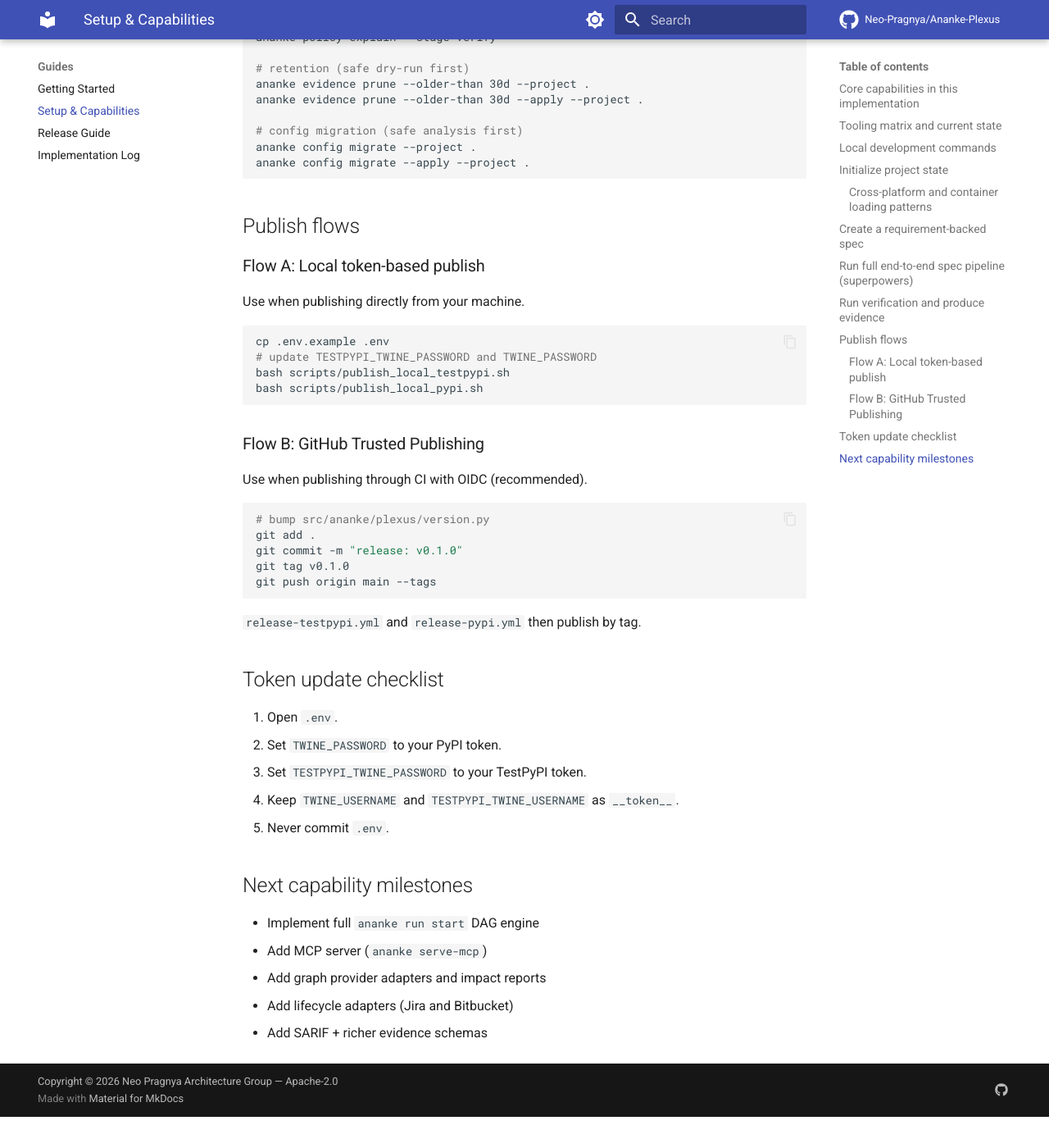
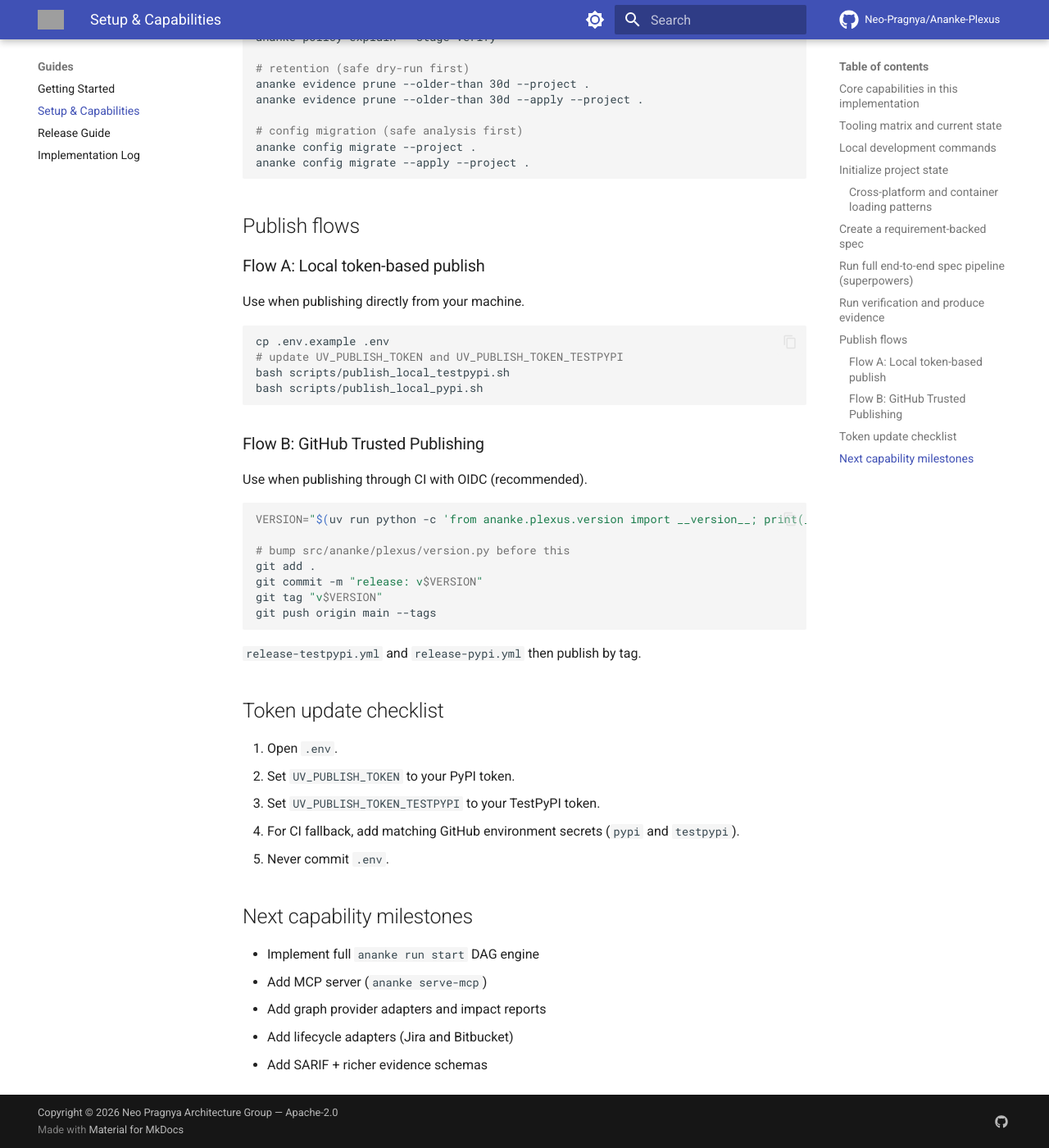
Before and after one commit to Neo-Pragnya/Ananke-Plexus, an MkDocs documentation site: the page built from docs/guides/setup-and-capabilities.md, in a window 1280 px wide and 1400 px high, scrolled down 5499 px. Shown: the whole window at 82% size. Built offline with MkDocs 1.6.1 and Material for MkDocs 9.7.7, drawn with Linux system fonts in a browser that asks for light colours; comment, search, counter and statistics services are not loaded; before the commit the page ends 6861 px from its top, so only the background shows below that; grey boxes are pictures that could not be loaded.

Commit message:
release: v0.2.6 add branding assets and dynamic release docs

````diff
--- a/docs/guides/setup-and-capabilities.md
+++ b/docs/guides/setup-and-capabilities.md
@@ -221,7 +221,7 @@
 
 ```bash
 cp .env.example .env
-# update TESTPYPI_TWINE_PASSWORD and TWINE_PASSWORD
+# update UV_PUBLISH_TOKEN and UV_PUBLISH_TOKEN_TESTPYPI
 bash scripts/publish_local_testpypi.sh
 bash scripts/publish_local_pypi.sh
 ```
@@ -231,10 +231,12 @@
 Use when publishing through CI with OIDC (recommended).
 
 ```bash
-# bump src/ananke/plexus/version.py
+VERSION="$(uv run python -c 'from ananke.plexus.version import __version__; print(__version__)')"
+
+# bump src/ananke/plexus/version.py before this
 git add .
-git commit -m "release: v0.1.0"
-git tag v0.1.0
+git commit -m "release: v$VERSION"
+git tag "v$VERSION"
 git push origin main --tags
 ```
 
@@ -243,9 +245,9 @@
 ## Token update checklist
 
 1. Open `.env`.
-2. Set `TWINE_PASSWORD` to your PyPI token.
-3. Set `TESTPYPI_TWINE_PASSWORD` to your TestPyPI token.
-4. Keep `TWINE_USERNAME` and `TESTPYPI_TWINE_USERNAME` as `__token__`.
+2. Set `UV_PUBLISH_TOKEN` to your PyPI token.
+3. Set `UV_PUBLISH_TOKEN_TESTPYPI` to your TestPyPI token.
+4. For CI fallback, add matching GitHub environment secrets (`pypi` and `testpypi`).
 5. Never commit `.env`.
 
 ## Next capability milestones
--- a/mkdocs.yml
+++ b/mkdocs.yml
@@ -9,6 +9,8 @@
 
 theme:
   name: material
+  logo: assets/branding/ananke-logo.png
+  favicon: assets/branding/ananke-logo.png
   palette:
     - scheme: default
       primary: indigo
--- a/src/ananke/plexus/version.py
+++ b/src/ananke/plexus/version.py
@@ -1,3 +1,3 @@
 """Package version."""
 
-__version__ = "0.2.5"
+__version__ = "0.2.6"
````
Also changed, not shown: CHANGELOG.md (+15 -0 lines), README.md (+9 -7 lines), docs/guides/release.md (+5 -3 lines), 2 other files.
